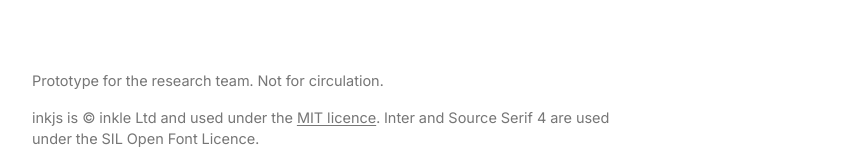
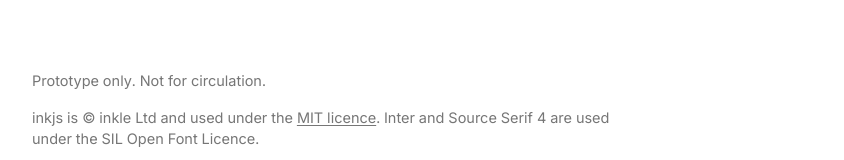
Before and after one commit to benhr/The-Service-We-Could-Become, a website with bundled scripts: page docs/index.html in a window 1280 px wide. Shown: the part 2733-2893 px from the top of the page, without its empty margins (136-980 px from the left). Built offline with nearby package versions, Linux system fonts and the light colour scheme.

Commit message:
Reword the footer
Co-Authored-By: Claude Opus 5.5 <noreply@anthropic.com>
Claude-Session: https://claude.ai/code/session_01UgtpdfPTSdCGRSaunik1Dz

```diff
--- a/docs/index.html
+++ b/docs/index.html
@@ -149,7 +149,7 @@
 
 <footer class="row">
   <div class="p">
-    <p>Prototype for the research team. Not for circulation.</p>
+    <p>Prototype only. Not for circulation.</p>
     <p>inkjs is © inkle Ltd and used under the <a href="inkjs-LICENSE.txt">MIT licence</a>. Inter and Source Serif 4 are used under the SIL Open Font Licence.</p>
   </div>
 </footer>
```
